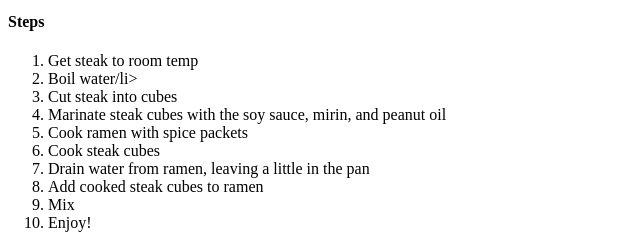
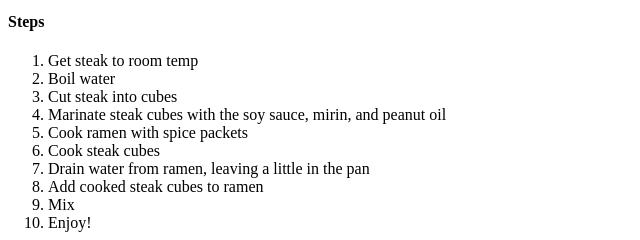
Before and after one commit to aaron-cal/odin-recipes, a plain HTML site: page recipes/ram-don.html in a window 1280 px wide. Shown: the part 1111-1351 px from the top of the page, 0-640 px from the left. Drawn offline with Linux system fonts and the light colour scheme.

Commit message:
closed an li in the steps list

```diff
--- a/recipes/ram-don.html
+++ b/recipes/ram-don.html
@@ -24,7 +24,7 @@
     <h4><strong>Steps</strong></h4>
         <ol>
             <li>Get steak to room temp</li>
-            <li>Boil water/li>
+            <li>Boil water</li>
             <li>Cut steak into cubes</li>
             <li>Marinate steak cubes with the soy sauce, mirin, and peanut oil</li>
             <li>Cook ramen with spice packets</li>
```
